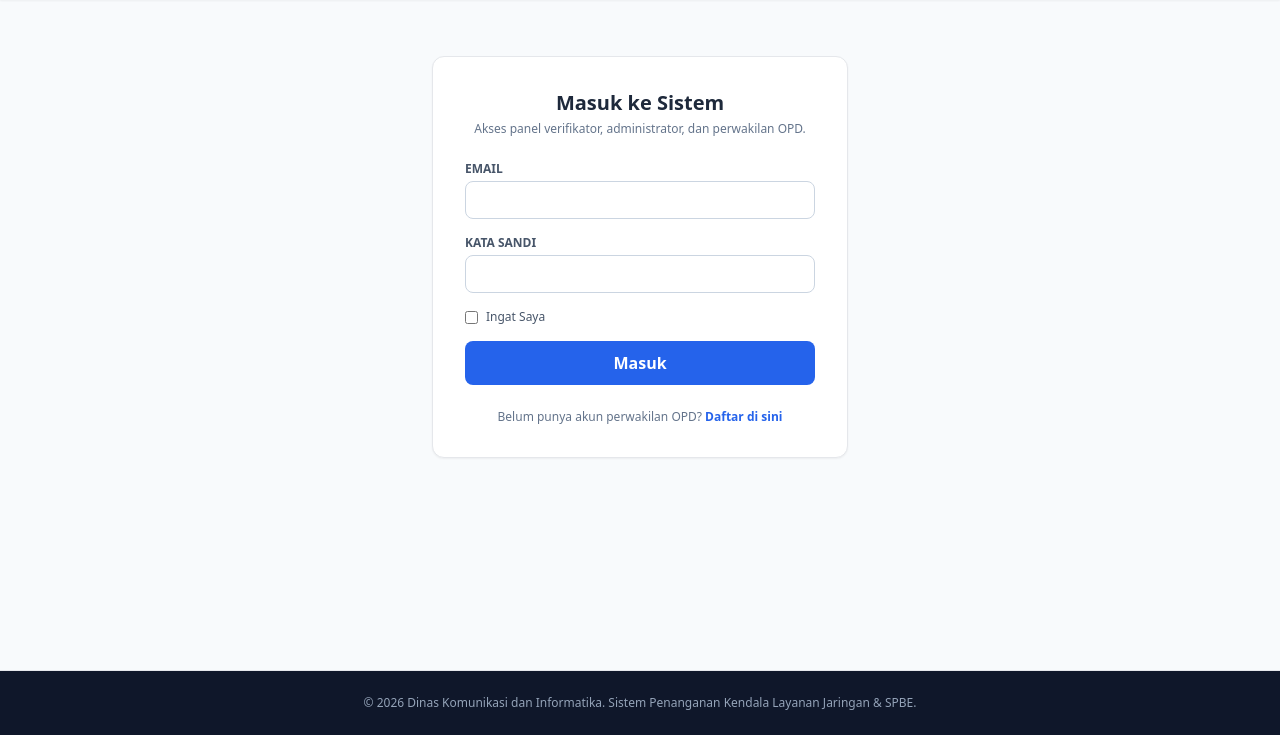
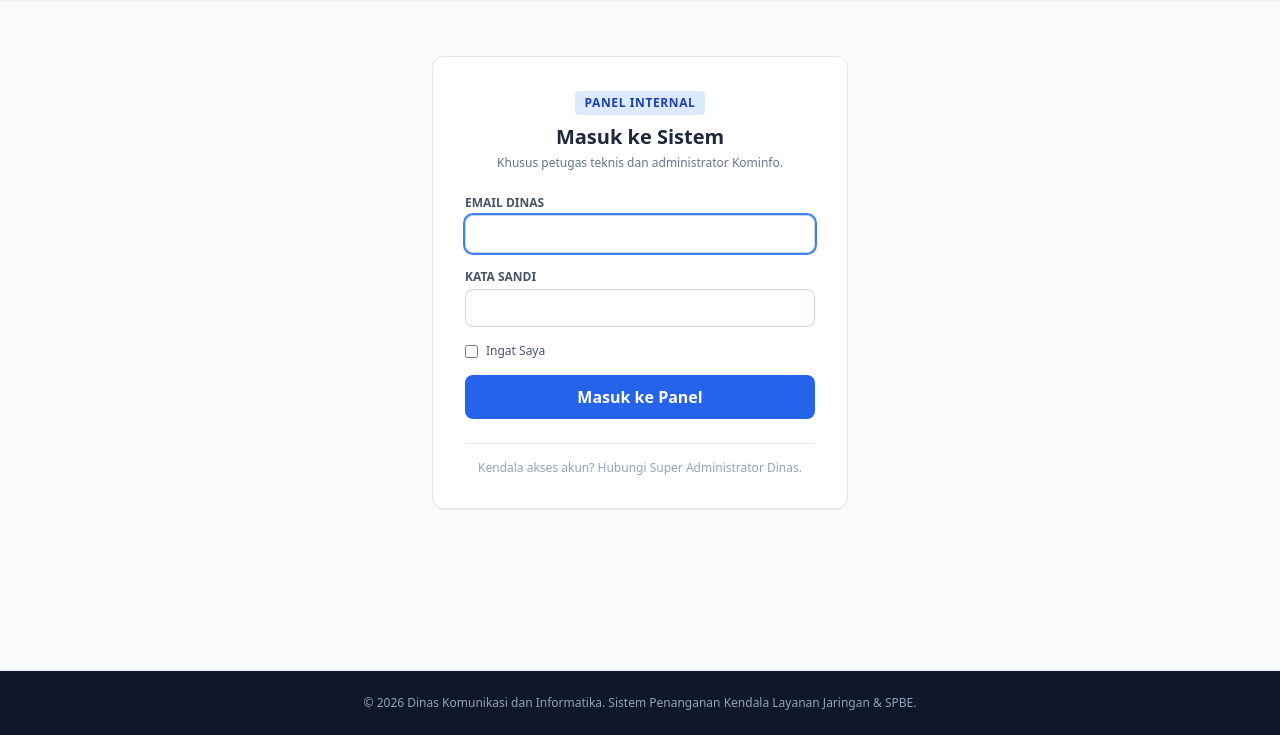
Before and after one commit to Egasuryaaa/pengaduanjaringan_sertifikasi, a Laravel app: page /login in a window 1280 px wide. Shown: the part 65-800 px from the top of the page. Run offline with Laravel 12, Linux system fonts and the light colour scheme; some libraries are stand-ins or nearby versions.

Commit message:
pembaruan logic user tanpa login

```diff
--- a/resources/views/auth/login.blade.php
+++ b/resources/views/auth/login.blade.php
@@ -1,19 +1,22 @@
 @extends('layouts.public')
 
-@section('title', 'Login Petugas - Kominfo')
+@section('title', 'Masuk Petugas - Kominfo')
 
 @section('content')
 <div class="max-w-md mx-auto my-14 px-4">
     <div class="bg-white p-8 rounded-xl border shadow-sm">
-        <h2 class="text-xl font-bold text-slate-800 mb-1 text-center">Masuk ke Sistem</h2>
-        <p class="text-xs text-slate-500 mb-6 text-center">Akses panel verifikator, administrator, dan perwakilan OPD.</p>
+        <div class="text-center mb-6">
+            <span class="bg-blue-100 text-blue-800 text-xs px-2.5 py-1 rounded font-bold uppercase tracking-wider inline-block mb-2">Panel Internal</span>
+            <h2 class="text-xl font-bold text-slate-800">Masuk ke Sistem</h2>
+            <p class="text-xs text-slate-500 mt-1">Khusus petugas teknis dan administrator Kominfo.</p>
+        </div>
 
         <form action="{{ route('login') }}" method="POST" class="space-y-4">
             @csrf
             <div>
-                <label class="block text-xs font-bold text-slate-600 uppercase mb-1">Email</label>
-                <input type="email" name="email" value="{{ old('email') }}" required class="w-full text-sm border rounded-lg px-3 py-2 border-slate-300 focus:ring-2 focus:ring-blue-500 focus:outline-none">
-                @error('email') <span class="text-xs text-red-500">{{ $message }}</span> @enderror
+                <label class="block text-xs font-bold text-slate-600 uppercase mb-1">Email Dinas</label>
+                <input type="email" name="email" value="{{ old('email') }}" required autofocus class="w-full text-sm border rounded-lg px-3 py-2 border-slate-300 focus:ring-2 focus:ring-blue-500 focus:outline-none">
+                @error('email') <span class="text-xs text-red-500 mt-1 block">{{ $message }}</span> @enderror
             </div>
 
             <div>
@@ -22,20 +25,20 @@
             </div>
 
             <div class="flex items-center justify-between text-xs">
-                <label class="flex items-center">
+                <label class="flex items-center cursor-pointer">
                     <input type="checkbox" name="remember" class="rounded text-blue-600 border-slate-300">
                     <span class="ml-2 text-slate-600">Ingat Saya</span>
                 </label>
             </div>
 
             <button type="submit" class="w-full bg-blue-600 text-white font-bold py-2.5 rounded-lg hover:bg-blue-700 transition">
-                Masuk
+                Masuk ke Panel
             </button>
         </form>
 
-        <p class="text-xs text-center text-slate-500 mt-6">
-            Belum punya akun perwakilan OPD? <a href="{{ route('register') }}" class="text-blue-600 font-bold hover:underline">Daftar di sini</a>
-        </p>
+        <div class="mt-6 pt-4 border-t text-center text-xs text-slate-400">
+            Kendala akses akun? Hubungi Super Administrator Dinas.
+        </div>
     </div>
 </div>
 @endsection
--- a/routes/web.php
+++ b/routes/web.php
@@ -3,49 +3,41 @@
 use Illuminate\Support\Facades\Route;
 use App\Http\Controllers\Auth\AuthController;
 use App\Http\Controllers\DashboardController;
-use App\Http\Controllers\User\PengaduanController as UserPengaduanController;
+use App\Http\Controllers\User\PengaduanController as PublicPengaduanController;
 use App\Http\Controllers\Admin\PengaduanVerificationController;
 use App\Http\Controllers\Superadmin\UserController as SuperadminUserController;
 use App\Http\Controllers\Superadmin\KategoriController as SuperadminKategoriController;
 
 /*
 |--------------------------------------------------------------------------
-| Jalur Publik (Landing, Form Aduan, Tracking Tiket ID Tanpa Login)
+| Jalur Publik (Lapor & Lacak Tiket Mandiri Tanpa Login)
 |--------------------------------------------------------------------------
 */
-Route::get('/', [UserPengaduanController::class, 'index'])->name('landing');
-Route::post('/lapor', [UserPengaduanController::class, 'store'])->name('pengaduan.store.public');
-Route::get('/tracking', [UserPengaduanController::class, 'tracking'])->name('pengaduan.tracking');
+Route::get('/', [PublicPengaduanController::class, 'index'])->name('landing');
+Route::post('/lapor', [PublicPengaduanController::class, 'store'])->name('pengaduan.store.public');
+Route::get('/tracking', [PublicPengaduanController::class, 'tracking'])->name('pengaduan.tracking');
 
 /*
 |--------------------------------------------------------------------------
-| Jalur Autentikasi Pengguna & Petugas (Login & Logout)
+| Jalur Masuk Khusus Petugas & Administrator
 |--------------------------------------------------------------------------
 */
 Route::middleware('guest')->group(function () {
     Route::get('/login', [AuthController::class, 'showLoginForm'])->name('login');
     Route::post('/login', [AuthController::class, 'login']);
-    Route::get('/register', [AuthController::class, 'showRegisterForm'])->name('register');
-    Route::post('/register', [AuthController::class, 'register']);
 });
 
 Route::post('/logout', [AuthController::class, 'logout'])->name('logout')->middleware('auth');
 
 /*
 |--------------------------------------------------------------------------
-| Jalur Panel Internal (Wajib Login)
+| Panel Kontrol Internal (Wajib Login Petugas)
 |--------------------------------------------------------------------------
 */
 Route::middleware(['auth'])->prefix('panel')->group(function () {
     Route::get('/dashboard', [DashboardController::class, 'index'])->name('dashboard');
 
-    // 1. Modul Riwayat Mandiri (User OPD / Petugas)
-    Route::middleware(['role:user,admin,superadmin'])->prefix('saya')->name('user.')->group(function () {
-        Route::get('/pengaduan', [UserPengaduanController::class, 'riwayat'])->name('pengaduan.riwayat');
-        Route::delete('/pengaduan/{pengaduan}', [UserPengaduanController::class, 'destroy'])->name('pengaduan.destroy');
-    });
-
-    // 2. Modul Admin & Superadmin (Verifikasi Tiket, ACC, Update Status, Upload Foto Tindak Lanjut)
+    // 1. Verifikasi, Penugasan & Pengerjaan Teknis (Admin & Superadmin)
     Route::middleware(['role:admin,superadmin'])->prefix('pengaduan')->name('admin.pengaduan.')->group(function () {
         Route::get('/', [PengaduanVerificationController::class, 'index'])->name('index');
         Route::get('/{pengaduan}', [PengaduanVerificationController::class, 'show'])->name('show');
@@ -53,7 +45,7 @@ Route::middleware(['auth'])->prefix('panel')->group(function () {
         Route::delete('/{pengaduan}', [PengaduanVerificationController::class, 'destroy'])->name('destroy');
     });
 
-    // 3. Modul Khusus Superadmin (Data Master Kategori & User)
+    // 2. Administrasi Master (Superadmin Saja)
     Route::middleware(['role:superadmin'])->prefix('master')->name('superadmin.')->group(function () {
         Route::resource('users', SuperadminUserController::class);
         Route::resource('kategori', SuperadminKategoriController::class)->except(['show']);
```
Also changed, not shown: database/seeders/DatabaseSeeder.php (+2 -11 lines), database/seeders/KategoriPengaduanSeeder.php (deleted, +0 -17 lines), database/seeders/PengaduanSeeder.php (deleted, +0 -17 lines), resources/views/auth/register.blade.php (deleted, +0 -41 lines), resources/views/layouts/sidebar.blade.php (+7 -15 lines).
